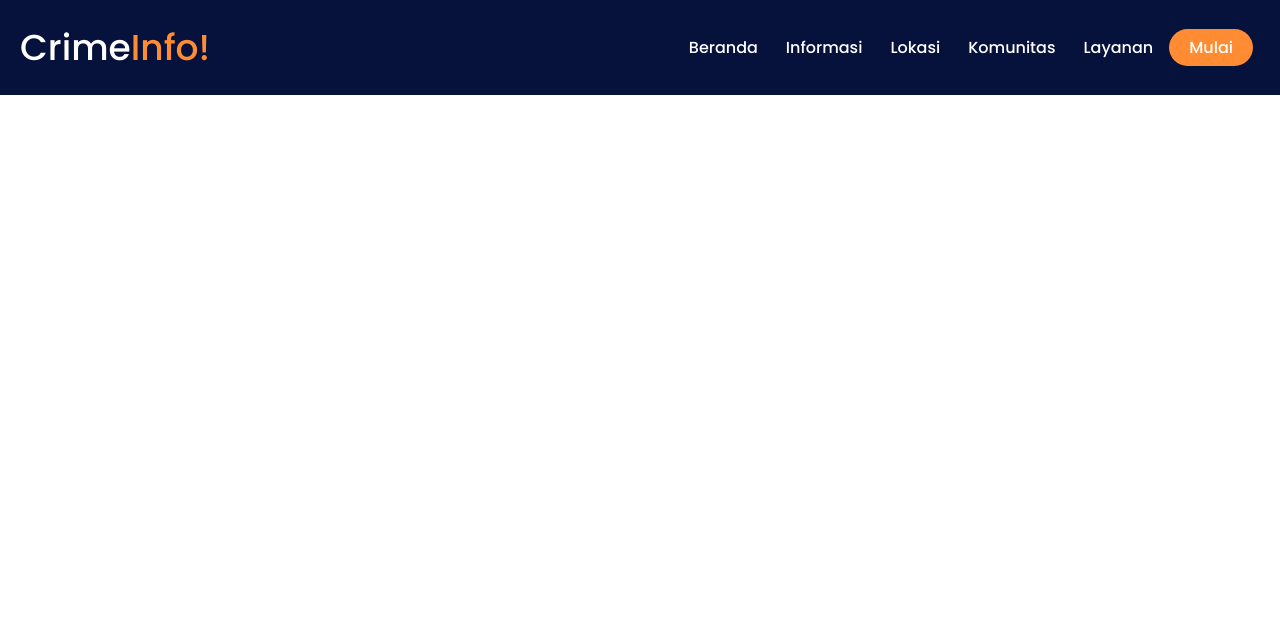
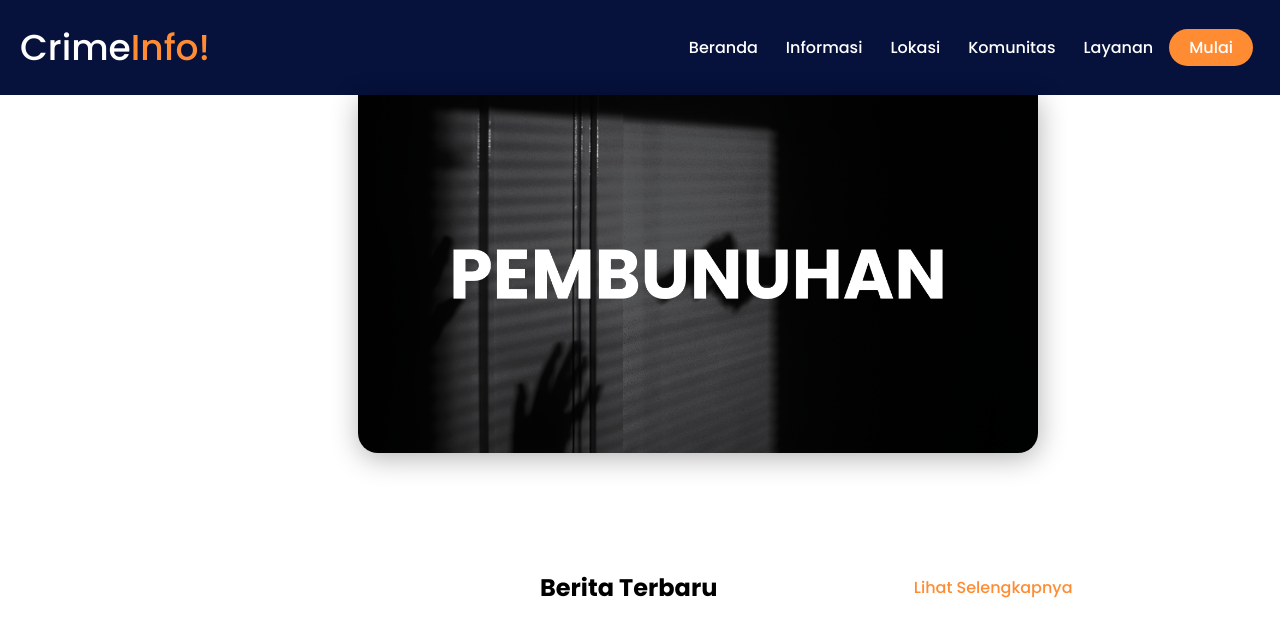
Before and after one commit to eulisnawati/Web-C-Morning-21-MalamLapar, a plain HTML site: page index.html in a window 1280 px wide. Drawn offline with Linux system fonts and the light colour scheme.

Commit message:
menambahkan foto, slider image, dan header

```diff
--- a/index.html
+++ b/index.html
@@ -28,6 +28,25 @@
             </div>
         </ul>
     </nav>
+
+    <div class="slider-form">
+        <div class="img-slider">
+            <img src="img/1.png">
+            <img src="img/2.png">
+            <img src="img/3.png">
+            <img src="img/4.png">
+            <img src="img/5.png">
+        </div>
+    </div>
+
+    <div class="header1">
+        <div class="news">
+            <h2>Berita Terbaru</h2>
+        </div>
+        <div class="cta">
+            <a href="#" class="buttonls">Lihat Selengkapnya</a>
+        </div>
+    </div>
 </body>
 
 </html>
--- a/style.css
+++ b/style.css
@@ -5,6 +5,8 @@
 
 body{
     font-family: 'Poppins', sans-serif;
+    background-color: #fff;
+    box-sizing: border-box;
 }
 
 a{
@@ -53,6 +55,7 @@ li{
     padding: 10px 14px;
 }
 
+/* Button */
 .menu .button1 {
     font-family: 'Poppins', sans-serif;
     font-size: 16px;
@@ -73,3 +76,98 @@ li{
     border: 2px solid #FF8C32;
     transition-duration: 0.8s;
   }
+
+  /* Image Slider */
+.slider-frame{
+    overflow: hidden;
+    height: 660px;
+    width: auto;
+    margin-left: 335px;
+}
+
+/* slide animation */
+.slider-form{
+    width: 85vmin;
+    position: absolute;
+    left: 28%;
+    border: 10px;
+    border-bottom-left-radius: 20px;
+    border-bottom-right-radius: 20px;
+    box-shadow: 1px 5px 28px rgba(0, 0, 0, 0.3);
+    overflow: hidden;
+}
+
+.img-slider{
+    width: 100%;
+    display: flex;
+    animation: slide 16s infinite;
+}
+
+img{
+    width: 100%;
+}
+
+@keyframes slide{
+    0%{
+        transform: translateX(0);
+    }
+    15%{
+        transform: translateX(0);
+    }
+    25%{
+        transform: translateX(-100%);
+    }
+
+    35%{
+        transform: translateX(-100%);
+    }
+    50%{
+        transform: translateX(-200%);
+    }
+    60%{
+        transform: translateX(-200%);
+    }
+    75%{
+        transform: translateX(-300%);
+    }
+    85%{
+        transform: translateX(-300%);
+    }
+    95%{
+        transform: translateX(-400%);
+    }
+    100%{
+        transform: translateX(-400%);
+    }
+}
+
+/* Main */
+.header1 {
+    display: flex;
+    justify-content: space-between;
+    max-width: 44%;
+    margin-top: 450px;
+    margin-left: 520px;
+    padding: 20px;
+    align-items: center;
+}
+
+.news {
+    flex: 1;
+    margin-right: 20px;
+}
+
+.cta {
+    flex: 0 0 200px;
+}
+
+.buttonls {
+    display: block;
+    width: 80%;
+    padding: 10px;
+    color: #FF8C32;
+    text-align: center;
+    text-decoration: none;
+    border-radius: 5px;
+    transition: background-color 0.3s ease;
+}
```
Also changed, not shown: img/1.png (added), img/2.png (added), img/3.png (added), img/4.png (added), img/5.png (added), script.js (added).
